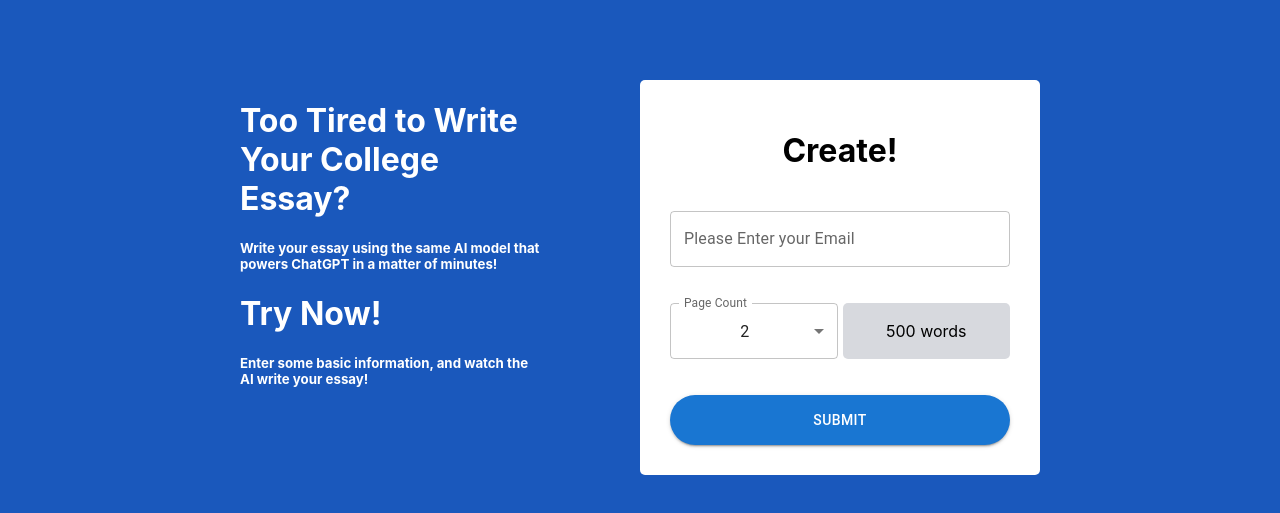
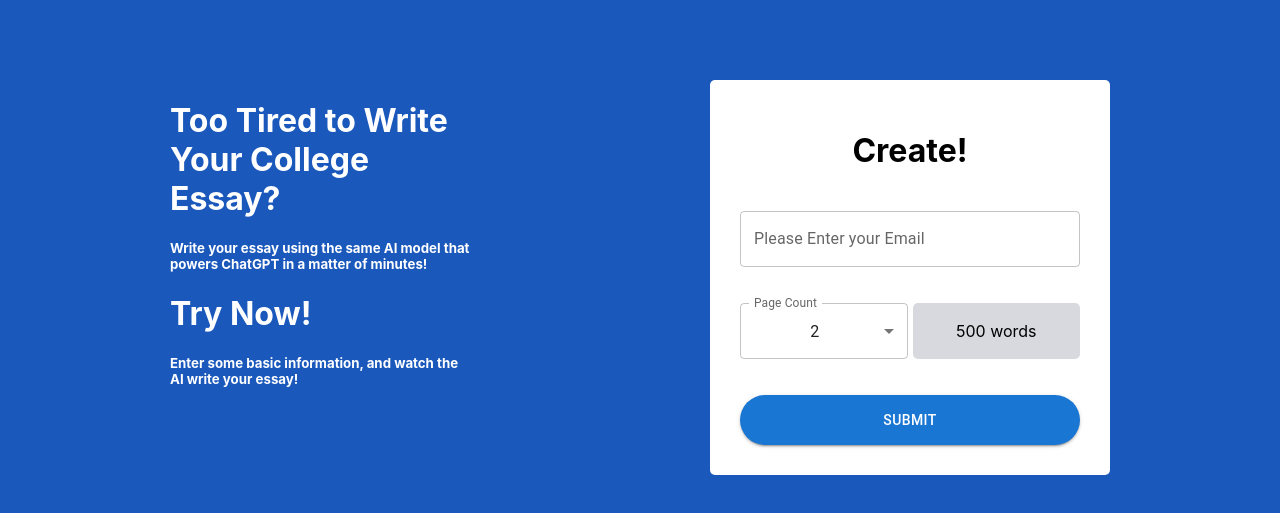
Before and after one commit to olsenbudanur/ChatGPT_Project, a React (Create React App) app in the folder client/: page / in a window 1280 px wide. Shown: the part 199-712 px from the top of the page. Built offline with nearby package versions, Linux system fonts and the light colour scheme; no server answers.

Commit message:
Home page made prettier

```diff
--- a/client/src/pages/Home/Home.styles.ts
+++ b/client/src/pages/Home/Home.styles.ts
@@ -13,15 +13,15 @@
 export const TextLoginWrapper = styled.div`
   display: grid;
   grid-template-columns: 300px 400px;
-  grid-gap: 100px;
+  grid-gap: 30vh;
 
   margin-top: 200px;
   margin-bottom: 200px;
   padding: 10px;
 
-  @media (max-width: 700px) {
+  @media (max-width: 1000px) {
     grid-template-columns: none;
-    width: 70%;
+    width: 80%;
     grid-template-rows: 1fr 1fr;
   }
 `;
```
